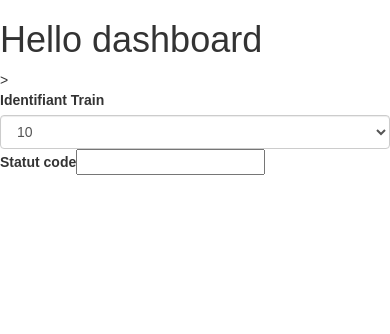
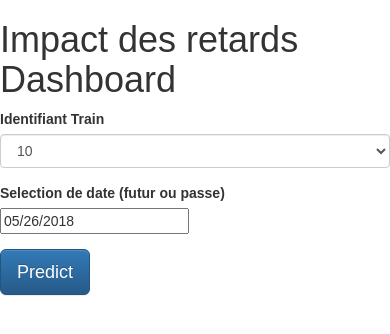
Before and after one commit to RanaivosonHerimanitra/delays-dash, a React (Create React App) app: page / in a window 390 px wide. Shown: the top 334 px of the page. Built offline with nearby package versions, Linux system fonts and the light colour scheme.

Commit message:
finish basic interface for the users

```diff
--- a/package.json
+++ b/package.json
@@ -3,7 +3,10 @@
   "version": "0.1.0",
   "private": true,
   "dependencies": {
+    "moment": "^2.22.1",
+    "prop-types": "^15.6.1",
     "react": "^16.4.0",
+    "react-datepicker": "^1.5.0",
     "react-dom": "^16.4.0",
     "react-scripts": "1.1.4",
     "redux": "^4.0.0",
--- a/src/App.js
+++ b/src/App.js
@@ -7,7 +7,7 @@ class App extends Component {
     return (
       <div>
       <h1 >
-        Hello dashboard
+        Impact des retards Dashboard
       </h1>
       <RetardForm />
       </div>
--- /dev/null
+++ b/src/Ligne.js
@@ -0,0 +1,14 @@
+import React from 'react'
+const ligne_data ={"CA":0,"VH":6,"SJ":5,"DM":1,"MA":2,"SH":4,"Ne sait pas":3}
+const Ligne = ()=> {
+    return (<select className="form-control">
+    <option value ={ligne_data['CA']}>CA</option>
+    <option value={ligne_data['VH']}>VH</option>
+    <option value ={ligne_data['SJ']}>SJ</option>
+    <option value ={ligne_data['DM']}>DM</option>
+    <option value={ligne_data['MA']}>MA</option>
+    <option value={ligne_data['SH']}>SH</option>
+    <option value ={ligne_data['Ne sait pas']}>Ne sait pas</option>
+    </select>)
+}
+export default Ligne;
--- /dev/null
+++ b/src/Mois.js
@@ -0,0 +1,10 @@
+import React from 'react'
+const mois_array = ["Jan","Fev","Mars","Avr","Mai","Juin","Jul","Aout","Sept","Oct",
+"Nov","Dec"]
+const mois_jsx= mois_array.map( r => <option key={r}>{r}</option>)
+
+const Mois = () => {
+    return(<select className="form-control">{mois_jsx}</select>)
+}
+
+export default Mois;
--- /dev/null
+++ b/src/Organisation.js
@@ -0,0 +1 @@
+import React from 'react'
--- /dev/null
+++ b/src/Pointe.js
@@ -0,0 +1,12 @@
+import React from 'react'
+
+const pointe_data = {"AM":1,"PM":0}
+
+const Pointe = ()=> {
+    return (<select className="form-control">
+    <option value ={pointe_data['AM']}>AM</option>
+    <option value={pointe_data['PM']}>PM</option>
+
+    </select>)
+}
+export default Pointe;
--- a/src/RetardForm.js
+++ b/src/RetardForm.js
@@ -1,16 +1,48 @@
-import React from 'react'
+import React,{Component} from 'react'
 import TraindId from './TrainId';
+import Mois from './Mois'
+import Transporteur from './Transporteur'
+import Ligne from './Ligne'
+import Pointe from './Pointe';
+import DatePicker from 'react-datepicker';
+import moment from 'moment';
+import 'react-datepicker/dist/react-datepicker.css';
+export default class RetardForm extends Component {
+  constructor (props) {
+    super(props)
+    this.state = {
+      startDate: moment()
+    };
+    this.handleChange = this.handleChange.bind(this);
+  }
+  handleChange(date) {
+    this.setState({
+      startDate: date
+    });
+  }
 
-const RetardForm = ()=> {
-    return(<form className="form-inline">>
+    render() {
+      return(<div class="row"><form className="form-inline">
+              <div class="col-md-4">
               <div className="form-group">
                  <label>Identifiant Train</label>
                   <TraindId />
+              </div>
+              </div>
+              <div class="col-md-4">
+                 <div className="form-group">
+                   <label>Selection de date (futur ou passe)</label>
+                  <DatePicker selected={this.state.startDate}  onChange={this.handleChange} />
+                 </div>
+              </div>
+              <div class="col-md-4">
+                 <div className="form-group">
+                   <button type="submit" className="btn btn-primary btn-lg">Predict</button>
+                </div>
+              </div>
+           </form></div>
+           )
 
-                  <label>Statut code</label>
-                 <input value=""/>
+    }
 
-             </div>
-           </form>)
 }
-export default RetardForm;
--- a/src/TrainId.js
+++ b/src/TrainId.js
@@ -1,12 +1,9 @@
 import React from 'react'
 import TrainId_data from './TrainId_data'
 
-const data = TrainId_data.map( (val) => <option>{val}</option> )
+const data = TrainId_data.map( (val) => <option key={val} >{val}</option> )
 const TrainId = ()=> {
     console.log(TrainId_data)
-    return (<select className="form-control">
-    {data}
-
-           </select>)
+    return (<select className="form-control">{data}</select>)
 }
 export default TrainId;
--- a/src/TrainId_data.js
+++ b/src/TrainId_data.js
@@ -1,2 +1,215 @@
-const TrainId_data = [10,11]
+const TrainId_data = [10,
+    11,
+    12,
+    13,
+    14,
+    15,
+    16,
+    17,
+    18,
+    19,
+    20,
+    21,
+    22,
+    23,
+    24,
+    25,
+    26,
+    27,
+    29,
+    30,
+    31,
+    40,
+    41,
+    50,
+    51,
+    52,
+    53,
+    54,
+    55,
+    56,
+    57,
+    60,
+    61,
+    62,
+    63,
+    64,
+    65,
+    70,
+    72,
+    73,
+    74,
+    75,
+    76,
+    77,
+    78,
+    79,
+    80,
+    81,
+    82,
+    83,
+    84,
+    85,
+    86,
+    87,
+    88,
+    89,
+    90,
+    91,
+    93,
+    95,
+    111,
+    112,
+    114,
+    121,
+    170,
+    171,
+    172,
+    173,
+    174,
+    175,
+    176,
+    177,
+    178,
+    179,
+    180,
+    181,
+    182,
+    183,
+    184,
+    185,
+    186,
+    187,
+    188,
+    189,
+    190,
+    191,
+    192,
+    193,
+    194,
+    195,
+    197,
+    200,
+    201,
+    202,
+    203,
+    204,
+    205,
+    206,
+    207,
+    208,
+    209,
+    210,
+    211,
+    801,
+    803,
+    805,
+    807,
+    808,
+    809,
+    810,
+    811,
+    812,
+    813,
+    814,
+    816,
+    818,
+    820,
+    902,
+    912,
+    914,
+    915,
+    920,
+    921,
+    922,
+    924,
+    925,
+    926,
+    927,
+    928,
+    929,
+    930,
+    931,
+    932,
+    933,
+    934,
+    935,
+    936,
+    937,
+    938,
+    939,
+    940,
+    941,
+    942,
+    943,
+    944,
+    945,
+    946,
+    947,
+    949,
+    950,
+    951,
+    952,
+    953,
+    954,
+    955,
+    956,
+    957,
+    959,
+    960,
+    961,
+    962,
+    963,
+    964,
+    965,
+    966,
+    967,
+    970,
+    971,
+    972,
+    973,
+    974,
+    975,
+    976,
+    977,
+    978,
+    979,
+    981,
+    982,
+    983,
+    984,
+    985,
+    986,
+    987,
+    989,
+    990,
+    991,
+    1000,
+    1001,
+    1002,
+    1003,
+    1004,
+    1005,
+    1006,
+    1007,
+    1008,
+    1009,
+    1010,
+    1011,
+    1200,
+    1201,
+    1202,
+    1203,
+    1204,
+    1205,
+    1206,
+    1207,
+    1208,
+    1209,
+    1210,
+    1211,
+    1212,
+    1213,
+    1214,
+    1215]
 export default TrainId_data;
--- /dev/null
+++ b/src/Transporteur.js
@@ -0,0 +1,12 @@
+import React from 'react'
+const transp_code_data= {"CP":1,"CN":0,"Ne sait Pas":2}
+
+
+const Transporteur = ()=> {
+    return (<select className="form-control">
+    <option value ={transp_code_data['CP']}>CP</option>
+    <option value={transp_code_data['CN']}>CN</option>
+    <option value ={transp_code_data['Ne sait pas']}>Ne sait pas</option>
+    </select>)
+}
+export default Transporteur;
```
